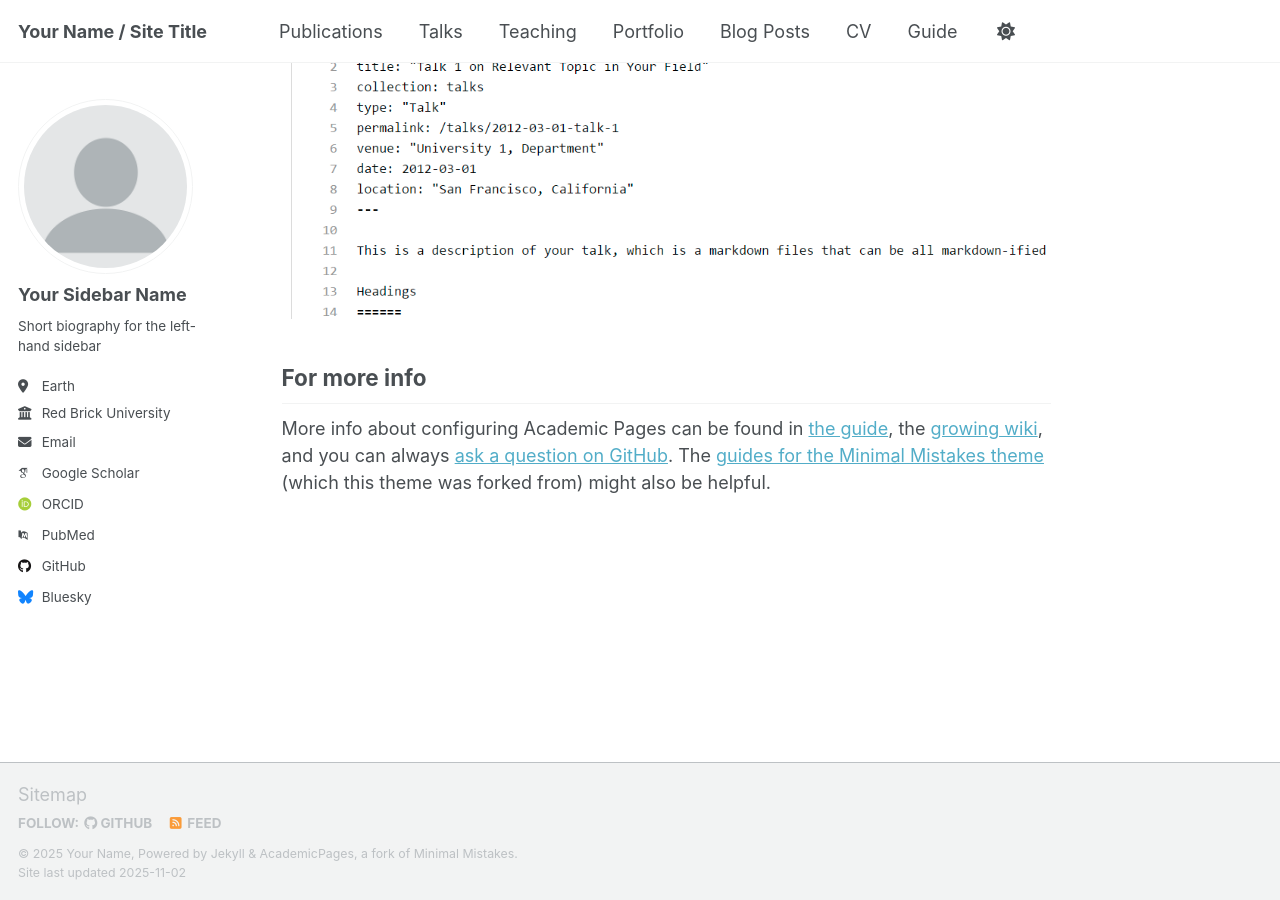
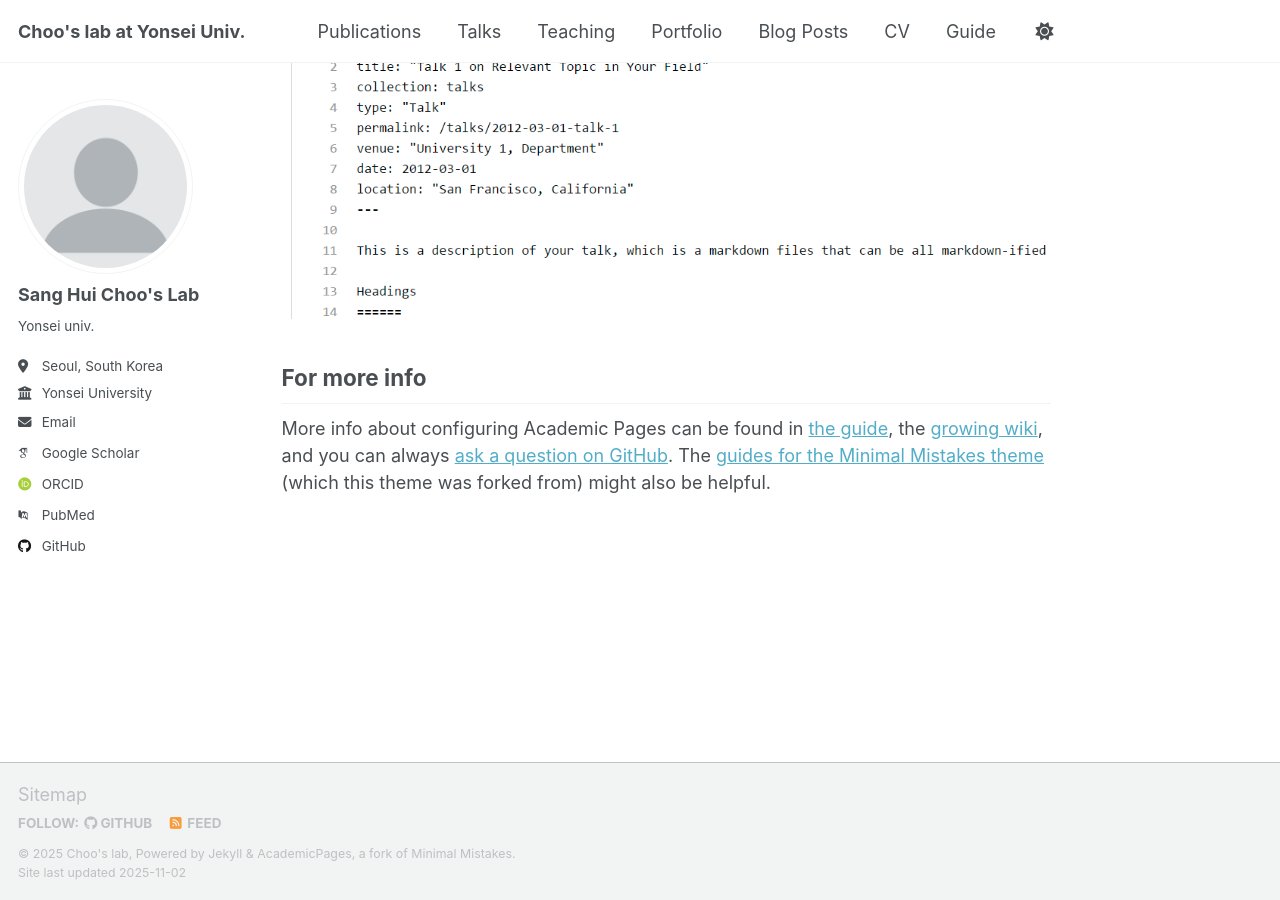
Before and after one commit to 25a7a0c0-droid/chooslab.github.io, a Jekyll site: the page built from _pages/about.md, in a window 1280 px wide and 900 px high, scrolled down 2880 px. Built offline with Jekyll 4.4.1, drawn with Linux system fonts in a browser that asks for light colours; some web fonts are replaced; a script that is not in the unit is left out.

Commit message:
_config.yml

```diff
--- a/_config.yml
+++ b/_config.yml
@@ -9,10 +9,10 @@
 # Basic Site Settings
 locale                   : "en-US"
 site_theme               : "default" # Currently available options are "default", "air"
-title                    : "Your Name / Site Title"
+title                    : "Choo's lab at Yonsei Univ."
 title_separator          : "-"
-name                     : &name "Your Name"
-description              : &description "Your Name's academic portfolio"   # Update this with a general description of your site, this is the default if not overridden by a page
+name                     : &name "Choo's lab"
+description              : &description "Yonsei nursing Lab at Yonsei University, Seoul, South Korea."   # Update this with a general description of your site, this is the default if not overridden by a page
 url                      : https://academicpages.github.io # The base hostname & protocol for your site e.g. "https://[your GitHub username].github.io",
                                                            # or if you already have some other page hosted on Github then use "https://[your GitHub username].github.io/[Your Repo Name]"
 baseurl                  : "" # the subpath of your site, e.g. "/blog"
@@ -24,11 +24,11 @@ repository               : "academicpages/academicpages.github.io"
 author:
   # Biographic information
   avatar           : "profile.png"
-  name             : "Your Sidebar Name"
+  name             : "Sang Hui Choo's Lab"
   pronouns         : # example: "she/her"
-  bio              : "Short biography for the left-hand sidebar"
-  location         : "Earth"
-  employer         : "Red Brick University"
+  bio              : "Yonsei univ."
+  location         : "Seoul, South Korea"
+  employer         : "Yonsei University"
   uri              : # URL
   email            : "none@example.org"
 
@@ -54,7 +54,6 @@ author:
 
   # Social media
   artstation       : # Username
-  bluesky          : "bsky.app" # Replace this with you Bluesky username
   facebook         : # Username
   flickr           : # Username
   foursquare       : # Username
```
